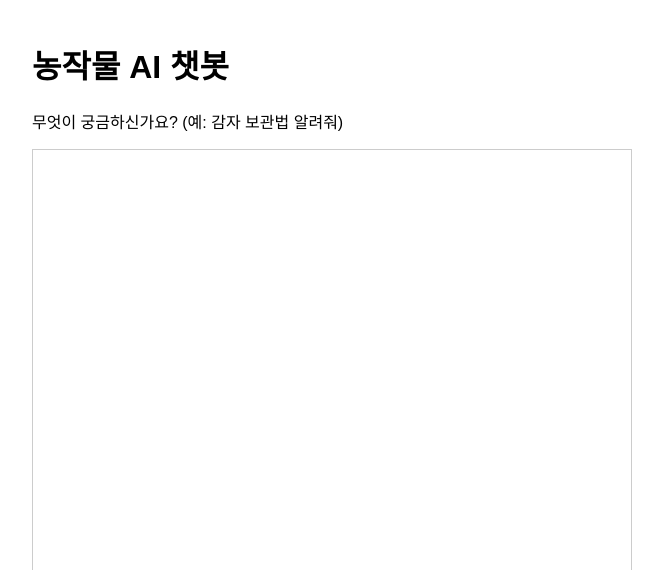
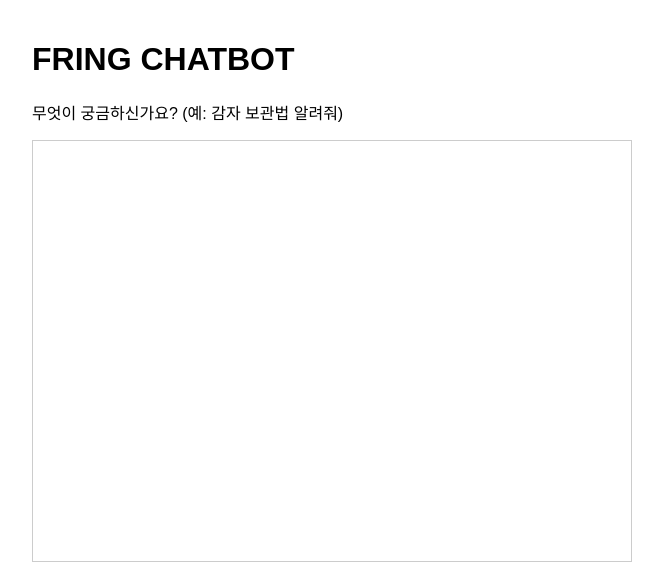
Before and after one commit to 44white/Fring_AI, a Flask app: page / in a window 1280 px wide. Shown: the top 570 px of the page, without its empty margins (308-971 px from the left). Run offline with Flask 3, Linux system fonts and the light colour scheme.

Commit message:
Add files via upload

```diff
--- a/templates/index.html
+++ b/templates/index.html
@@ -11,7 +11,7 @@
     </style>
 </head>
 <body>
-    <h1>농작물 AI 챗봇</h1>
+    <h1>FRING CHATBOT</h1>
     <p>무엇이 궁금하신가요? (예: 감자 보관법 알려줘)</p>
     <div id="chatbox"></div>
     <form id="chatForm">
```
